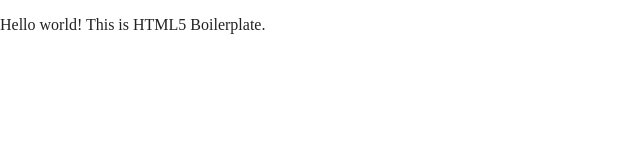
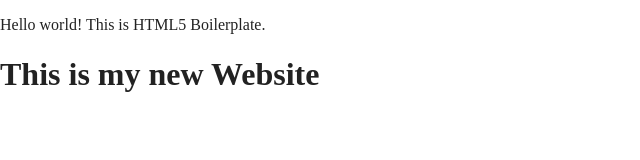
Before and after one commit to esad-matosinhos/site-boilerplate, a website built with Parcel: page index.html in a window 1280 px wide. Shown: the whole page, without its empty margins (0-640 px from the left). Built offline with nearby package versions, Linux system fonts and the light colour scheme.

Commit message:
Update index.html

```diff
--- a/index.html
+++ b/index.html
@@ -29,6 +29,9 @@
   <!-- Add your site or application content here -->
   <p>Hello world! This is HTML5 Boilerplate.</p>
 
+  <h1>This is my new Website</h1>
+
+
   <script src="js/vendor/modernizr-3.11.2.min.js"></script>
   <script src="js/plugins.js"></script>
   <script src="js/main.js"></script>
```
